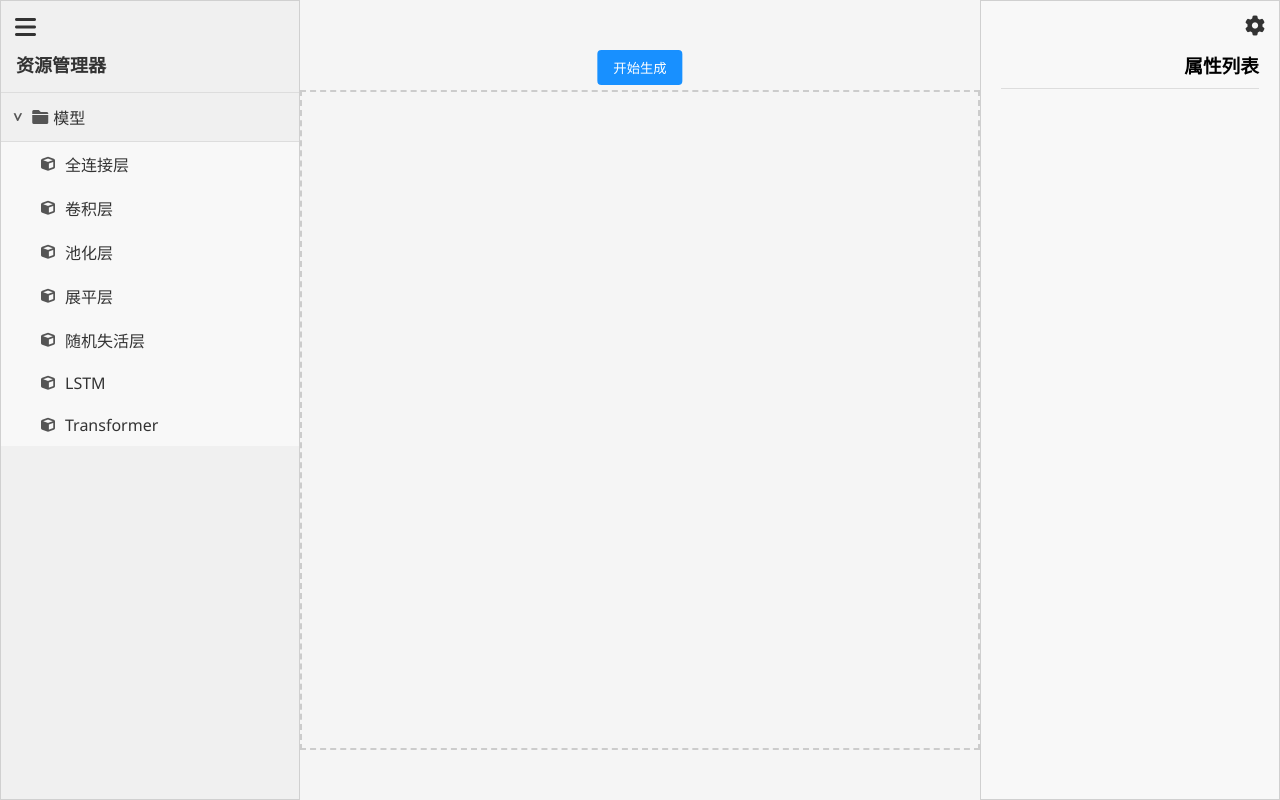
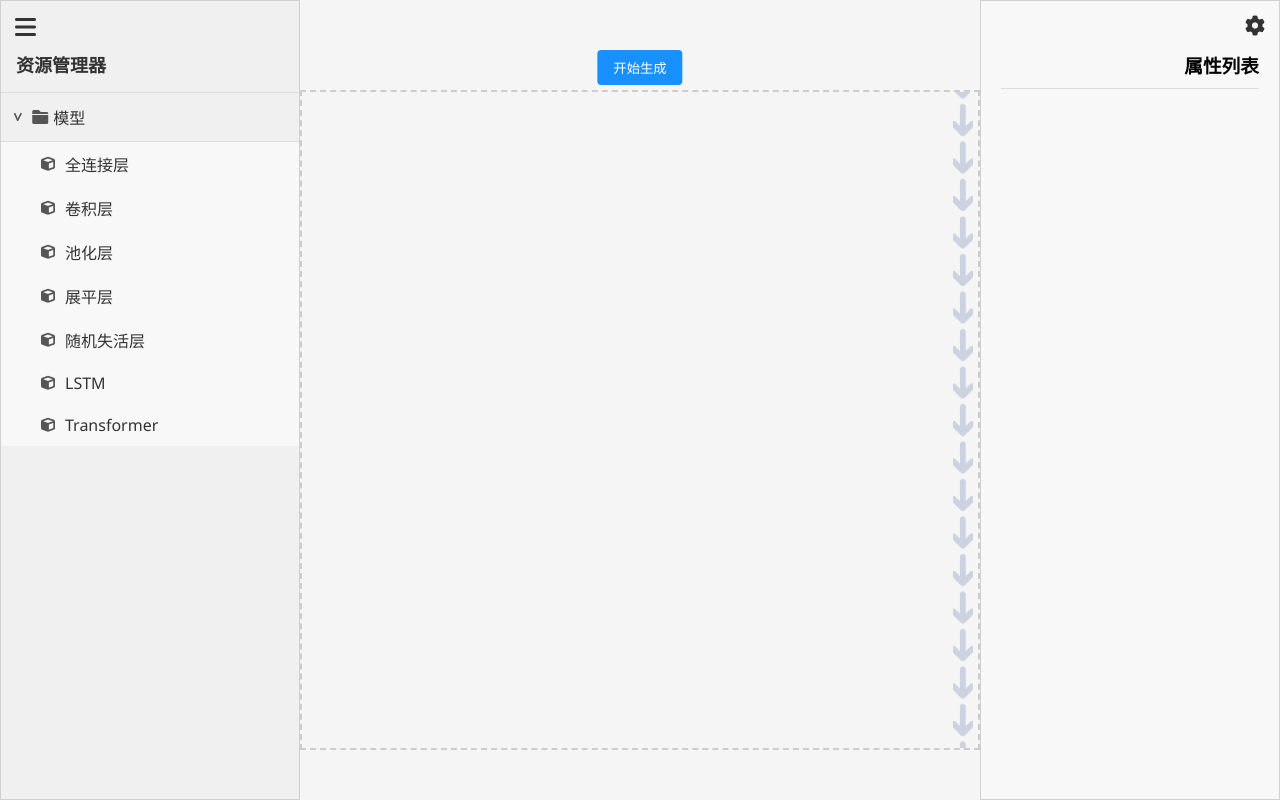
Before and after one commit to ZyanNo1/DragANet, a Flask app: page /demo in a window 1280 px wide. Run offline with Flask 3, Linux system fonts and the light colour scheme.

Commit message:
Add files via upload

```diff
--- a/static/css/style.css
+++ b/static/css/style.css
@@ -354,6 +354,20 @@ body {
     border: 2px dashed #ccc;
     transition: left 0.3s ease;
 }
+.dropzone::after {
+    content: '';
+    position: absolute;
+    top: 0;
+    right: 5px; /* 将箭头放置在右侧 */
+    width: 20px; /* 箭头宽度 */
+    height: 100%; /* 高度与 dropzone 一致 */
+    background-image: url('../image/arrow.png'); /* 使用相对路径 */
+    background-repeat: repeat-y; /* 垂直重复 */
+    background-position: center; /* 居中对齐 */
+    background-size: 30px auto; /* 调整箭头宽度 */
+    opacity: 0.2; /* 设置透明度 */
+    z-index: -1; /* 确保箭头在背景层 */
+}
 
 /* 拖拽对象内的文本样式 */
 .draggable-text {
```
